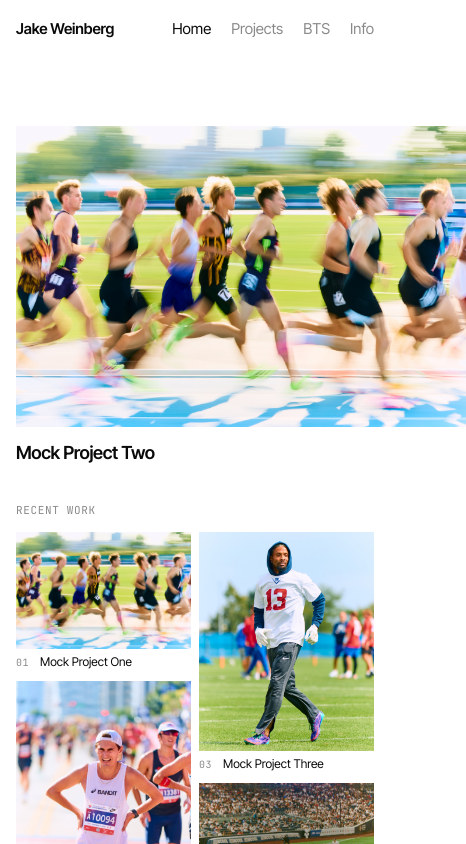
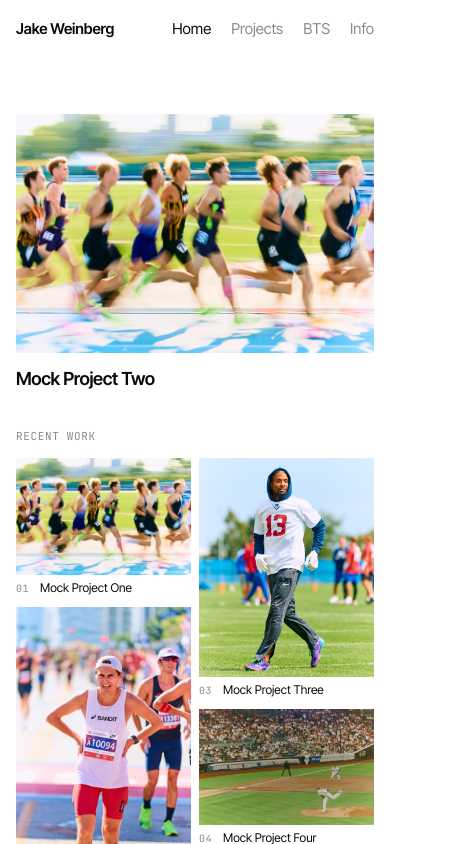
Before and after one commit to jakesweinberg/jakeweinberg, a Next.js app: page / in a window 390 px wide. Shown: the top 844 px of the page, 466 px wide, since content can reach past the window. Built offline with nearby package versions, Linux system fonts and the light colour scheme.

Commit message:
Home on phones: keep the reel stage within the screen width
Co-Authored-By: Claude Opus 5.5 <noreply@anthropic.com>
Claude-Session: https://claude.ai/code/session_01LGZNftr7DVZXVQCnSktVXH

```diff
--- a/src/app/globals.css
+++ b/src/app/globals.css
@@ -116,7 +116,7 @@ main { min-height: 70vh; }
 .h3-more:hover span { transform: translateX(4px); }
 @media (max-width: 720px) {
   /* Shorter stage on phones, so wide photos don't leave a band of white above them. */
-  .h3-stage { height: auto; aspect-ratio: 5 / 4; }
+  .h3-stage { height: auto; min-height: 0; aspect-ratio: 5 / 4; }
   .h3-stage.peek-stack img { object-position: center bottom; } /* wide photos sit on the title */
   .h3-grid { --h3-gap: 8px; columns: 2; }
   /* Phones: number and name only, small and light; client and date dropped. */
```
